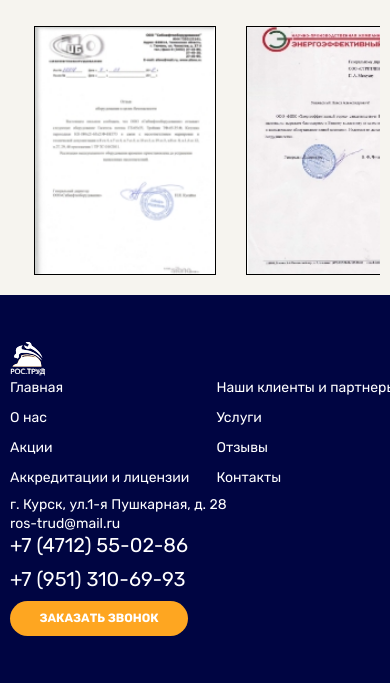
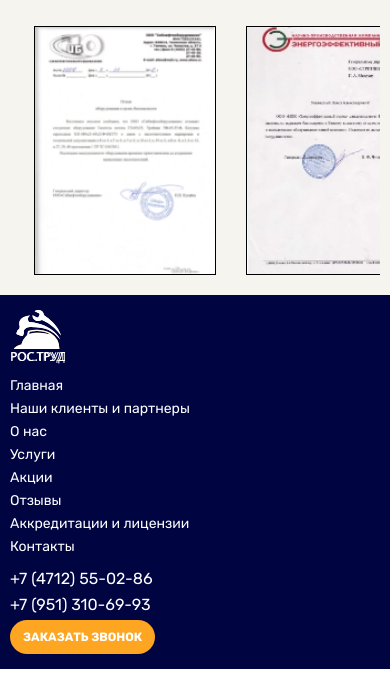
Before and after one commit to ruvick/rostrud, a website: page rostrud/index.html in a window 390 px wide. Shown: the part 6452-7135 px from the top of the page. Drawn offline with nearby package versions, Linux system fonts and the light colour scheme.

Commit message:
Адаптив Подвала

```diff
--- a/#src/scss/media.scss
+++ b/#src/scss/media.scss
@@ -10,16 +10,22 @@
     padding: 5px 0 5px 35px;}
 }
 
-@media (max-width: 960px) {
-	.menu-list a {
-    padding: 5px 0 5px 25px;}
-}
-
 @media (max-width: 1024px) {
 	.header__contacts {
     flex-direction: column;}
   .header__callback {
   	margin-top: 5px;}
+  .footer__logo {
+  	margin-right: 20px;}
+  .footer__address,
+  .footer__menu {
+  	margin-right: 15px;
+  	margin-bottom: 10px;}
+}
+
+@media (max-width: 960px) {
+	.menu-list a {
+    padding: 5px 0 5px 25px;}
 }
 
 @media (max-width: 812px) {
@@ -46,12 +52,11 @@
 		margin-right: 20px;}
 	.header__contacts {
 		margin-right: 20px;}
-	.logo-icon {
+	.header__logo {
     flex: 0 0 35px;
     height: 35px;}
 	.header__navigation {
 		padding: 0;}
-
 	.header__menu-list {
 		display: none;}
 	.header__phone {
@@ -65,6 +70,22 @@
 		margin-bottom: 15px;}
 	::-webkit-scrollbar {
     display: none;}
+  .footer {
+    padding: 15px 0;}
+  .footer__logo {
+    flex: 0 0 55px;
+    height: 55px;
+    margin-right: 15px;}
+  .footer__address {
+  	display: none;}
+  .footer__contacts-phone {
+    font-size: 16px;
+    line-height: 1.2;
+    margin-bottom: 6px;}
+  .footer__menu-item-link {
+  	line-height: 1;}
+  .footer__menu-item {
+  	margin-bottom: 5px;}
 }
 
 @media (max-width: 700px) {
@@ -91,15 +112,19 @@
 }
 
 @media (max-width: 515px) {
-	// .header__contacts {
-	// 	display: none;}
-	// .header__mob-phone-icon {
- //    display: flex;
-	// 	margin-right: 25px;}
 	.popup__img {
 		display: none;}
 	.popup__form-block {
 		flex: 0 1 100%;}
+	.footer__logo {
+    margin-right: 0;
+    margin-bottom: 10px;}
+  .footer__menu {
+    flex: 0 1 100%;
+    margin-right: 0;
+    margin-bottom: 15px;}
+  .footer__menu-item {
+    flex: 0 1 100%;}
 }
 
 @media (max-width: 480px) {
```
Also changed, not shown: rostrud/css/style.min.css.
